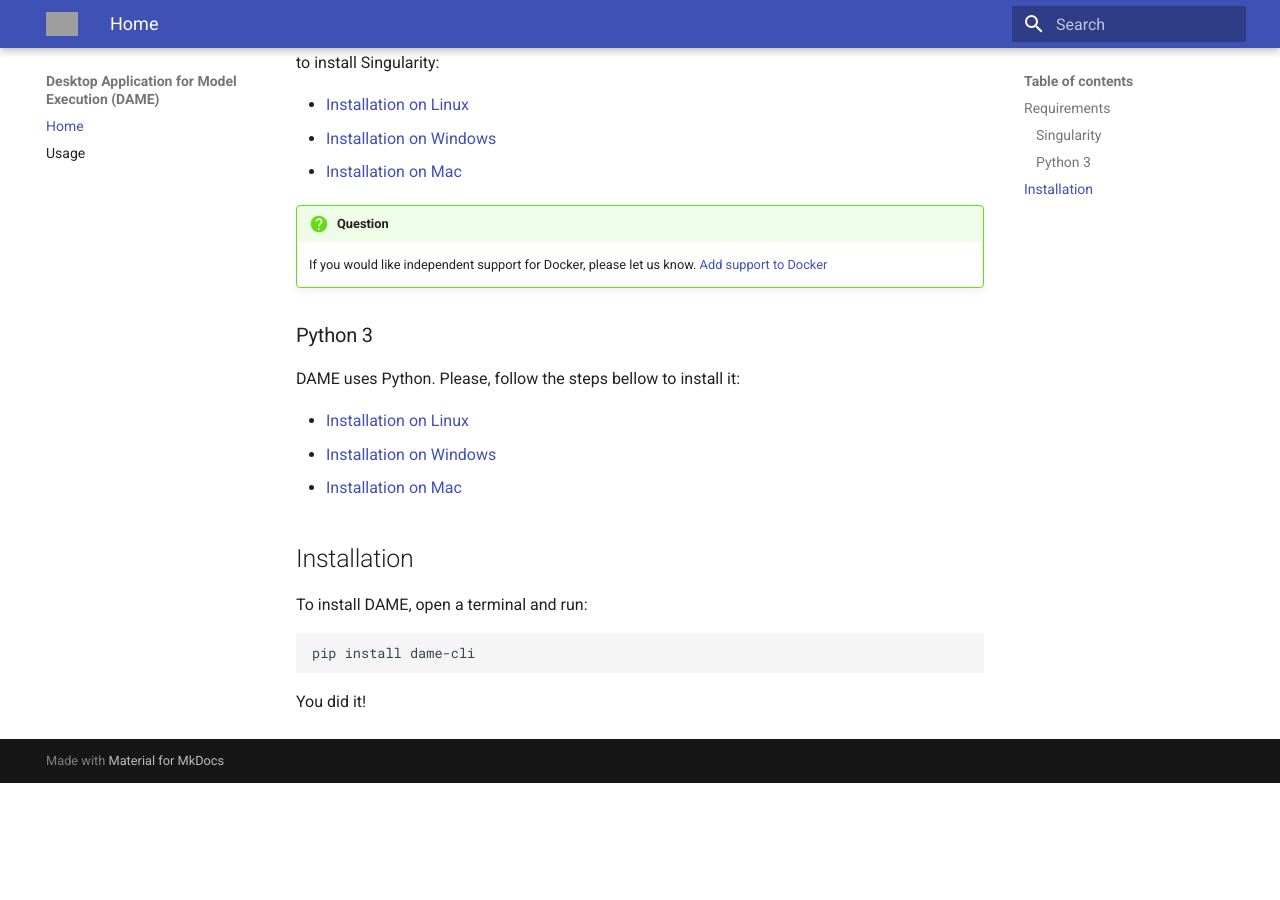
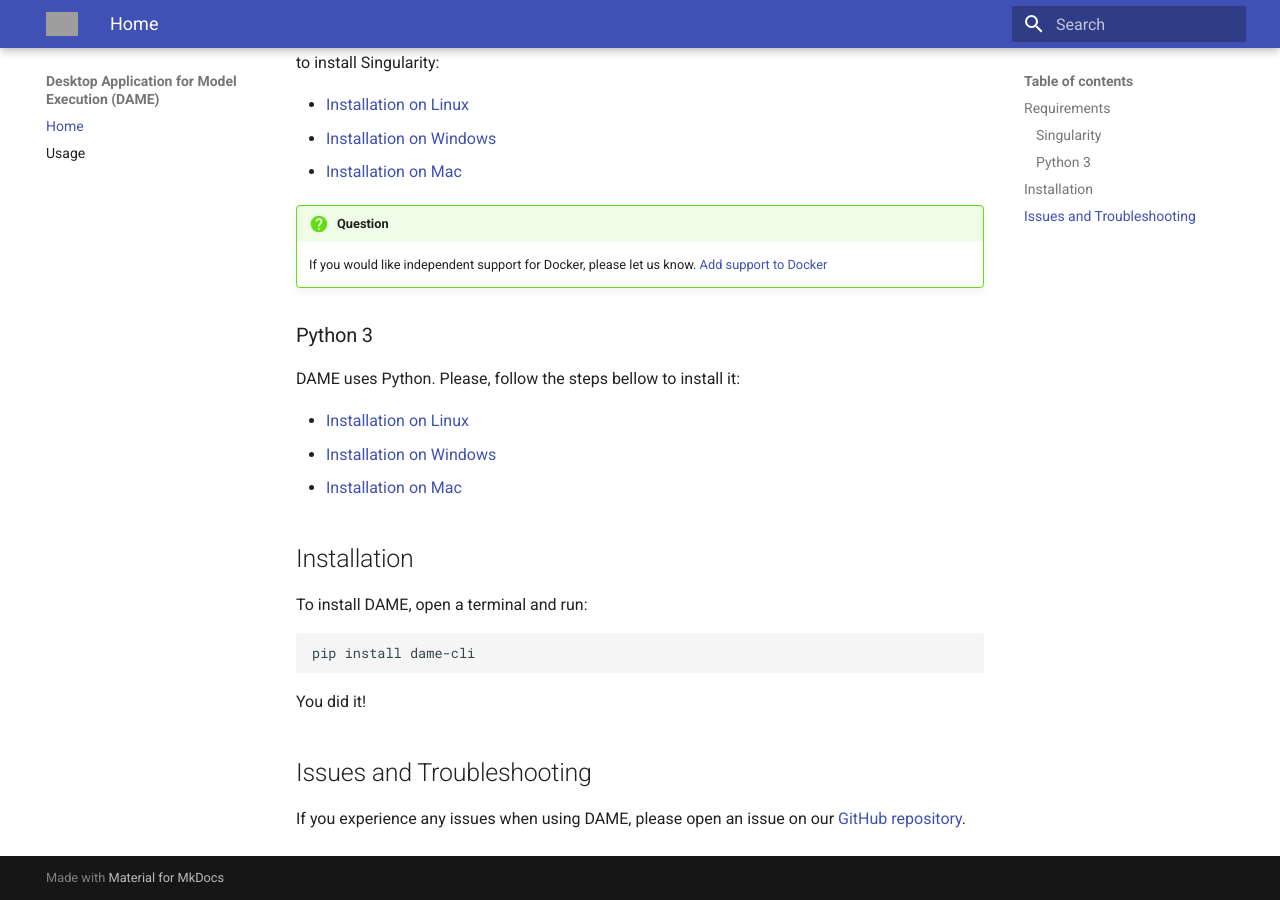
Before and after one commit to mintproject/dame_cli, an MkDocs documentation site: the page built from docs/index.md, in a window 1280 px wide and 900 px high, scrolled down 703 px. Built offline with MkDocs 1.6.1 and Material for MkDocs 9.7.7, drawn with Linux system fonts in a browser that asks for light colours; before the commit the page ends 1486 px from its top, so only the background shows below that; grey boxes are pictures that could not be loaded.

Commit message:
update main page to add how to open issues

````diff
--- a/docs/index.md
+++ b/docs/index.md
@@ -43,3 +43,7 @@ pip install dame-cli
 ```
 
 You did it!
+
+## Issues and Troubleshooting
+
+If you experience any issues when using DAME, please open an issue on our  [GitHub repository](https://github.com/mintproject/dame_cli/issues).
````
